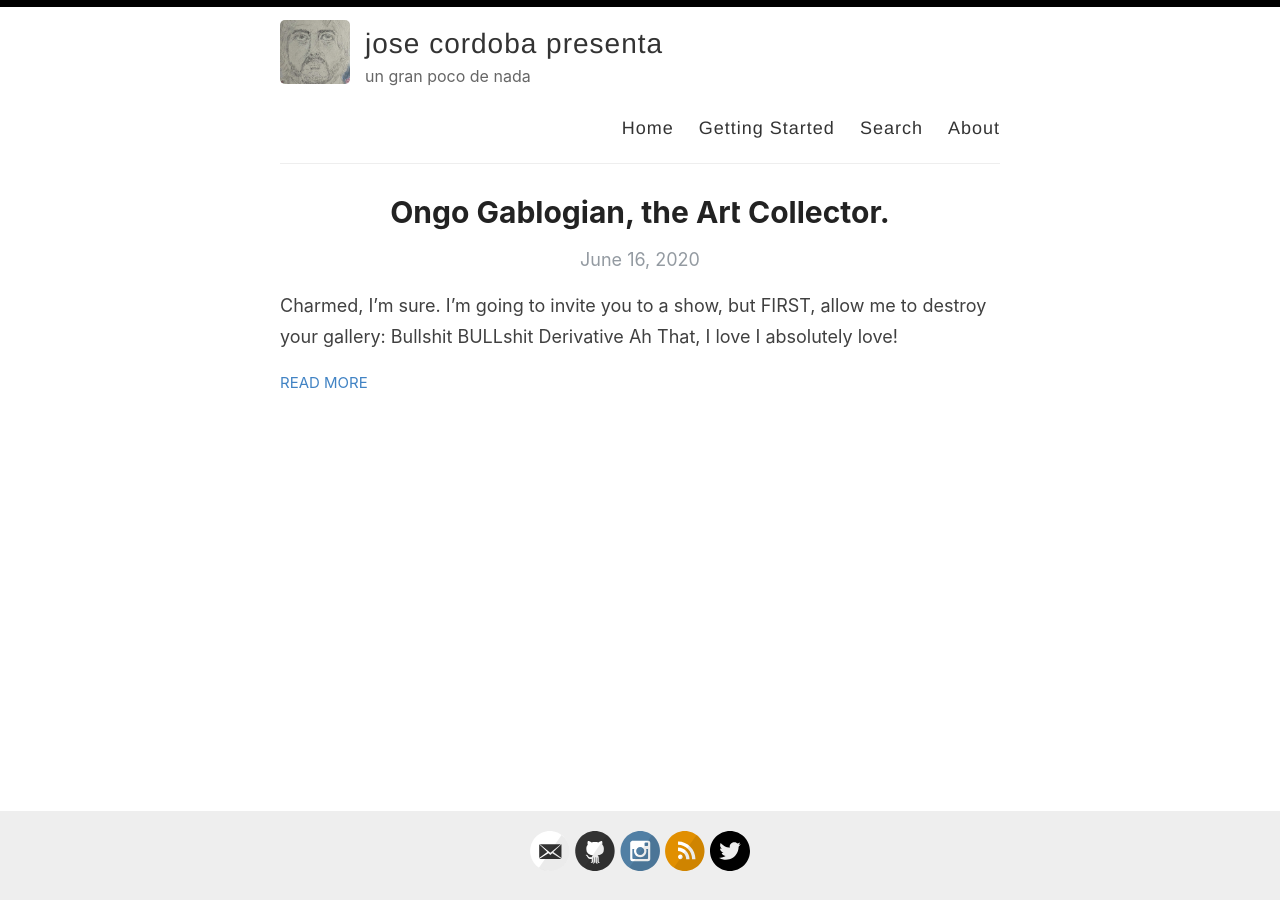
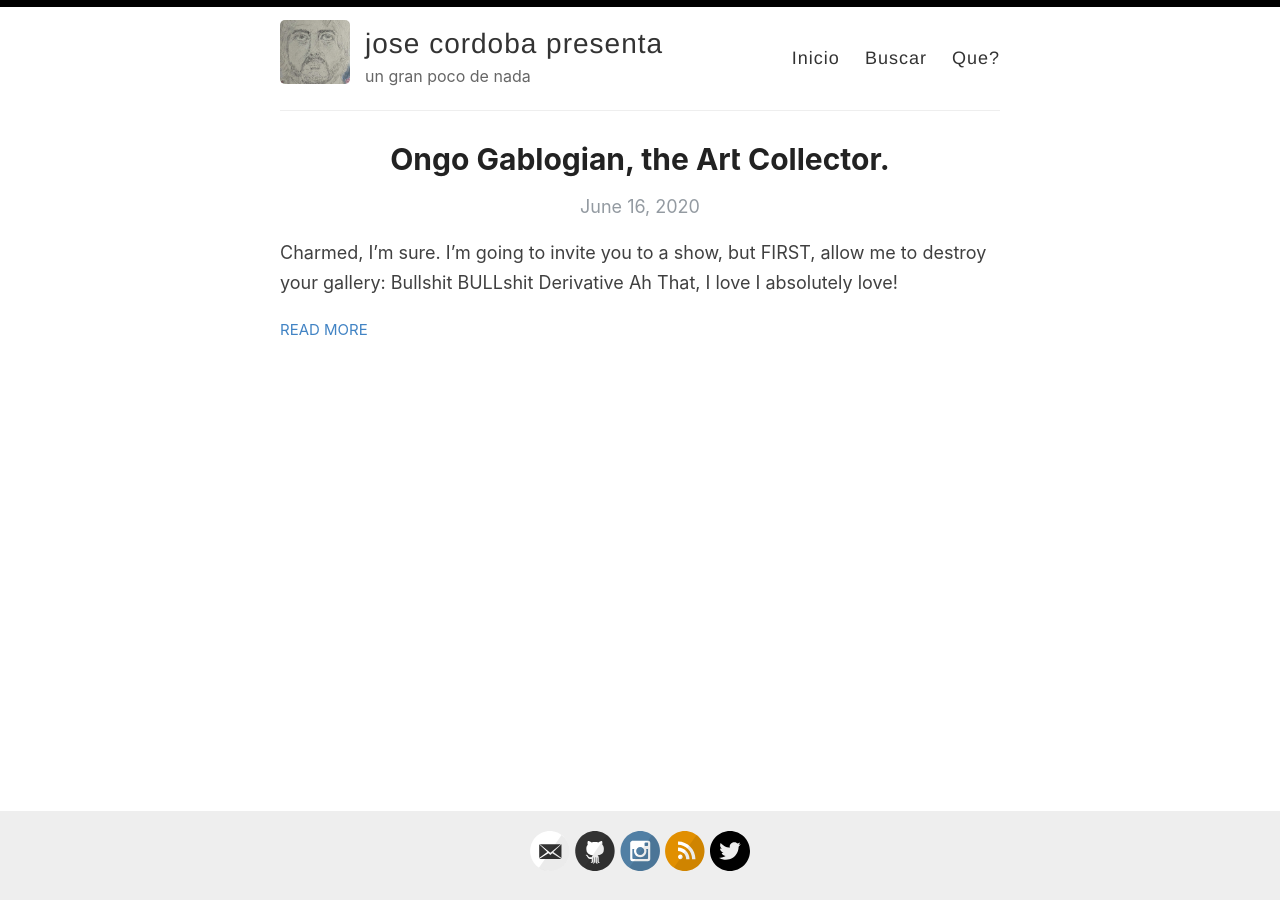
Before and after one commit to jacordobaruiz/hello, a Jekyll site: the page built from index.html, in a window 1280 px wide. Built offline with Jekyll 4.4.1, drawn with Linux system fonts in a browser that asks for light colours; the list of posts is cut into pages by our own code.

Commit message:
fixed crap

```diff
--- a/_layouts/default.html
+++ b/_layouts/default.html
@@ -27,10 +27,9 @@
             </div>
 
             <nav>
-              <a href="{{ site.baseurl }}/">Home</a>
-              <a href="{{ site.baseurl }}/getting-started">Getting Started</a>
-              <a href="{{ site.baseurl }}/search">Search</a>
-              <a href="{{ site.baseurl }}/about">About</a>
+              <a href="{{ site.baseurl }}/">Inicio</a>
+              <a href="{{ site.baseurl }}/search">Buscar</a>
+              <a href="{{ site.baseurl }}/que">Que?</a>
             </nav>
           </header>
         </div>
```
